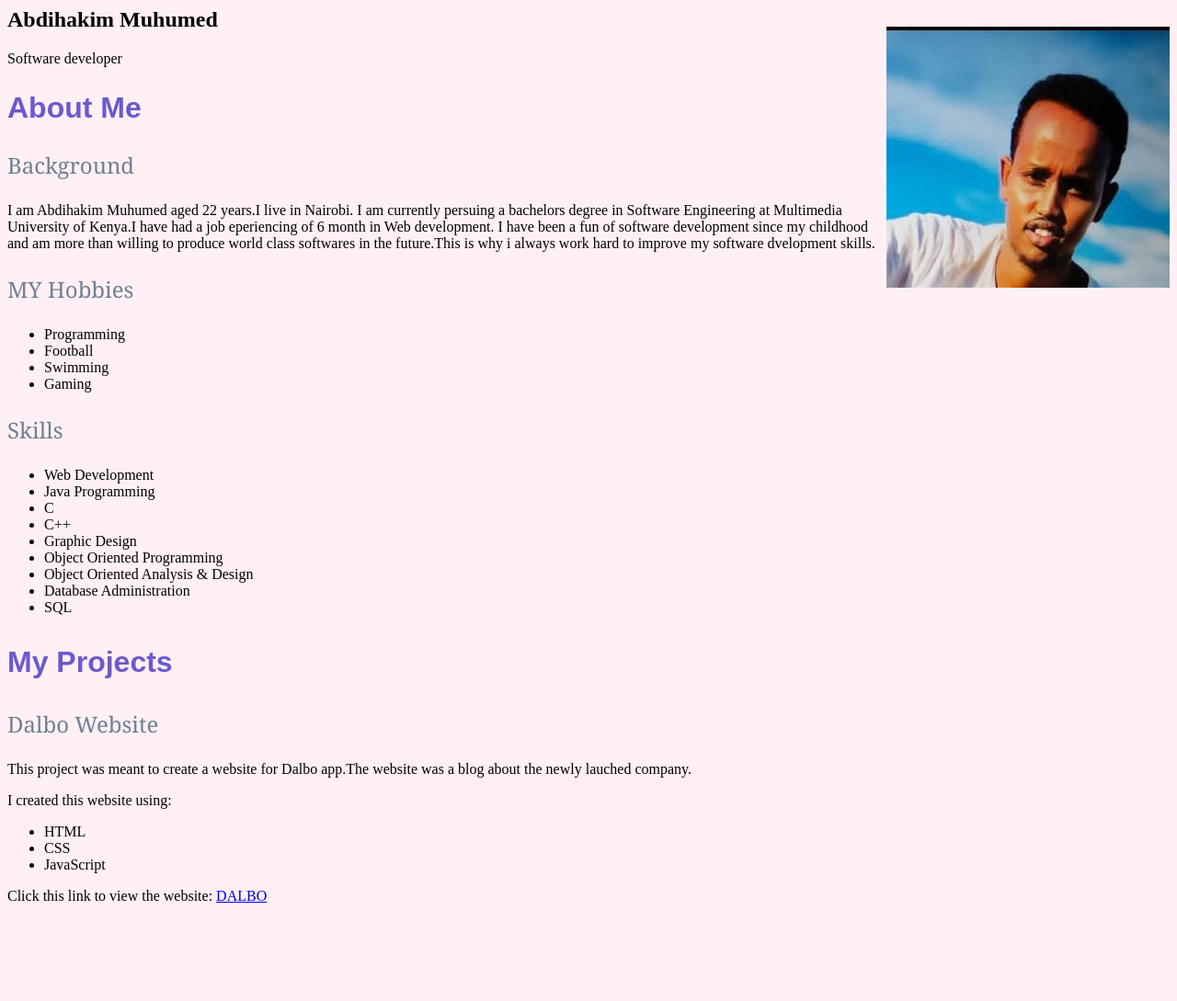
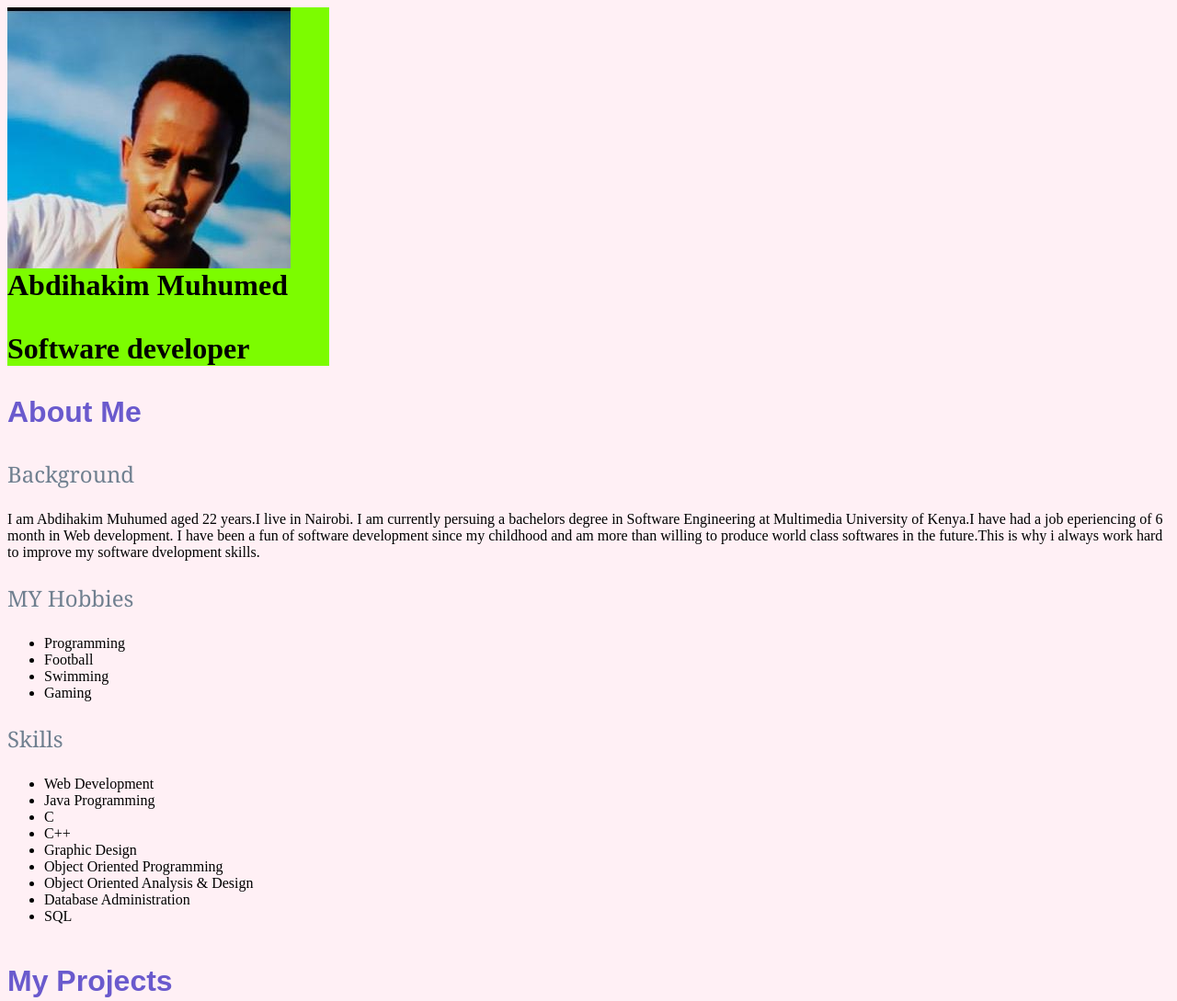
Before and after one commit to Abdihakim-Muhumed/Portfolio, a plain HTML site: page index.html in a window 1280 px wide. Shown: the top 1089 px of the page at 92% size. Before the commit the page ends 1000 px from the top, so only its background shows below. Drawn offline with Linux system fonts and the light colour scheme.

Commit message:
Update index.html

```diff
--- a/css/styles.css
+++ b/css/styles.css
@@ -2,9 +2,12 @@
 body{
     background-color: lavenderblush;
 }
-.profile{
-    float: right;
-
+   img{
+       float: left;
+   }
+.sidebar{
+    width: 350px;
+    background-color: lawngreen;
 }
 .hed{
     color: slateblue;
--- a/index.html
+++ b/index.html
@@ -4,11 +4,12 @@
     <link rel="stylesheet" href="css/styles.css" type="text/css">
 </head>
 <body>
-    <h1 class="Profile" ><img src="images/DP.png">
-    <h2>Abdihakim Muhumed</h2>
+    <h1 class="sidebar">
+    <img src="images/DP.png">
+    <p>Abdihakim Muhumed</p>
     <p>Software developer</p>
     </h1>
-    <h2 class="hed">About Me</h2>
+    <h3 class="hed">About Me</h3>
     <p class="sub">Background</p>
     <p class="dis">I am Abdihakim Muhumed aged 22 years.I live in Nairobi. I am currently persuing a bachelors degree in Software Engineering at Multimedia University of Kenya.I have had a job eperiencing of 6 month in Web development. I have been a fun  of software development since my childhood and am more than willing to produce world class softwares in the future.This is why i always work hard to improve my software dvelopment skills.</p>
     <p class="sub">MY Hobbies</p>
@@ -34,7 +35,7 @@
 
         </ul>
     </p>
-    <h3 class="hed">My Projects</h3>
+    <h4 class="hed">My Projects</h4>
     <p class="sub">Dalbo Website</p>
     <p class="dis">This project was meant to create a website for Dalbo app.The website was a blog about the newly lauched company.</p>
     <p class = "dis">I created this website using:
```
